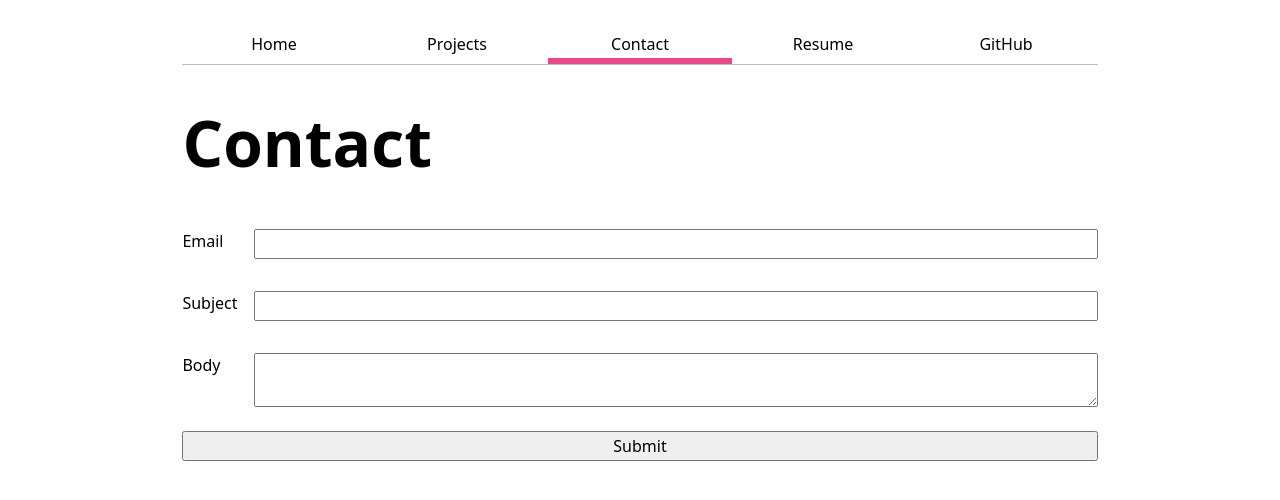
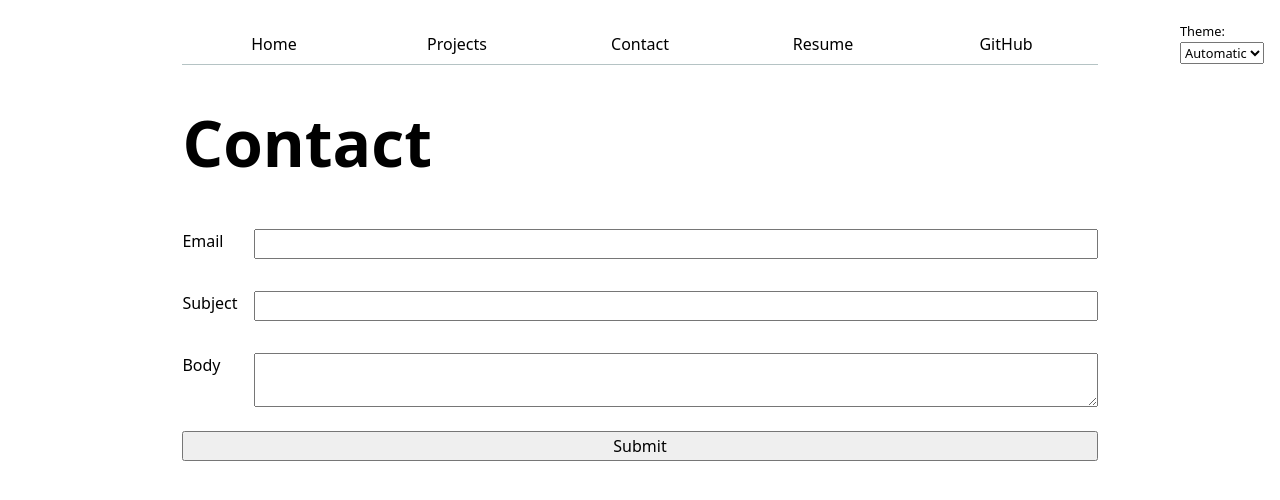
Before and after one commit to philip-chen6/portfolio_106, a plain HTML site: page contact/index.html in a window 1280 px wide. Drawn offline with Linux system fonts and the light colour scheme.

Commit message:
finish lab 3

```diff
--- a/contact/index.html
+++ b/contact/index.html
@@ -5,16 +5,9 @@
     <meta name="viewport" content="width=device-width, initial-scale=1.0" />
     <title>Contact</title>
     <link rel="stylesheet" href="../style.css" />
+    <script type="module" src="../global.js"></script>
   </head>
   <body>
-    <nav>
-      <a href="../index.html">Home</a>
-      <a href="../projects/index.html">Projects</a>
-      <a href="./index.html" class="current">Contact</a>
-      <a href="../resume/index.html">Resume</a>
-
-      <a href="https://github.com/philip-chen6" target="_blank">GitHub</a>
-    </nav>
     <h1>Contact</h1>
     <form action="mailto:YOUR_EMAIL_ADDRESS" method="POST" enctype="text/plain">
       <label
--- /dev/null
+++ b/global.js
@@ -0,0 +1,70 @@
+console.log("IT'S ALIVE!");
+
+function $$(selector, context = document) {
+  return Array.from(context.querySelectorAll(selector));
+}
+
+let pages = [
+  { url: "", title: "Home" },
+  { url: "projects/", title: "Projects" },
+  { url: "contact/", title: "Contact" },
+  { url: "resume/", title: "Resume" },
+  { url: "https://github.com/philip-chen6", title: "GitHub" },
+];
+
+const BASE_PATH =
+  location.hostname === "localhost" || location.hostname === "127.0.0.1"
+    ? "/"
+    : "/portfolio_106/";
+
+let nav = document.createElement("nav");
+document.body.prepend(nav);
+
+for (let p of pages) {
+  let url = p.url;
+  let title = p.title;
+
+  if (!url.startsWith("http")) {
+    url = BASE_PATH + url;
+  }
+
+  let a = document.createElement("a");
+  a.href = url;
+  a.textContent = title;
+  a.classList.toggle(
+    "current",
+    a.host === location.host && a.pathname === location.pathname,
+  );
+  if (a.host !== location.host) {
+    a.setAttribute("target", "_blank");
+  }
+  nav.append(a);
+}
+
+document.body.insertAdjacentHTML(
+  "afterbegin",
+  `
+    <label class="color-scheme">
+      Theme:
+      <select>
+        <option value="light dark">Automatic</option>
+        <option value="light">Light</option>
+        <option value="dark">Dark</option>
+      </select>
+    </label>`,
+);
+
+let select = document.querySelector(".color-scheme select");
+
+select.addEventListener("input", function (event) {
+  document.documentElement.style.setProperty("color-scheme", event.target.value);
+  localStorage.colorScheme = event.target.value;
+});
+
+if ("colorScheme" in localStorage) {
+  document.documentElement.style.setProperty(
+    "color-scheme",
+    localStorage.colorScheme,
+  );
+  select.value = localStorage.colorScheme;
+}
--- a/style.css
+++ b/style.css
@@ -1,5 +1,9 @@
 :root {
   --color-accent: oklch(65% 50% 0);
+}
+
+html {
+  color-scheme: light dark;
 }
 
 body {
@@ -10,9 +14,10 @@
 }
 
 nav {
+  --border-color: oklch(50% 10% 200 / 40%);
   display: flex;
   margin-bottom: 1em;
-  border-bottom: 1px solid oklch(80% 3% 200);
+  border-bottom: 1px solid var(--border-color);
 }
 
 nav a {
@@ -26,6 +31,7 @@
 nav a:hover {
   border-bottom: 0.4em solid var(--color-accent);
   padding-bottom: calc(0.5em - 0.4em);
+  background-color: color-mix(in oklch, var(--color-accent), canvas 85%);
 }
 
 nav a.current {
@@ -35,7 +41,8 @@
 
 input,
 textarea,
-button {
+button,
+select {
   font: inherit;
 }
 
@@ -111,3 +118,10 @@
   font-style: italic;
   color: gray;
 }
+
+label.color-scheme {
+  position: absolute;
+  top: 1rem;
+  right: 1rem;
+  font-size: 80%;
+}
```
Also changed, not shown: index.html (+1 -7 lines), projects/index.html (+50 -19 lines), resume/index.html (+1 -7 lines).
